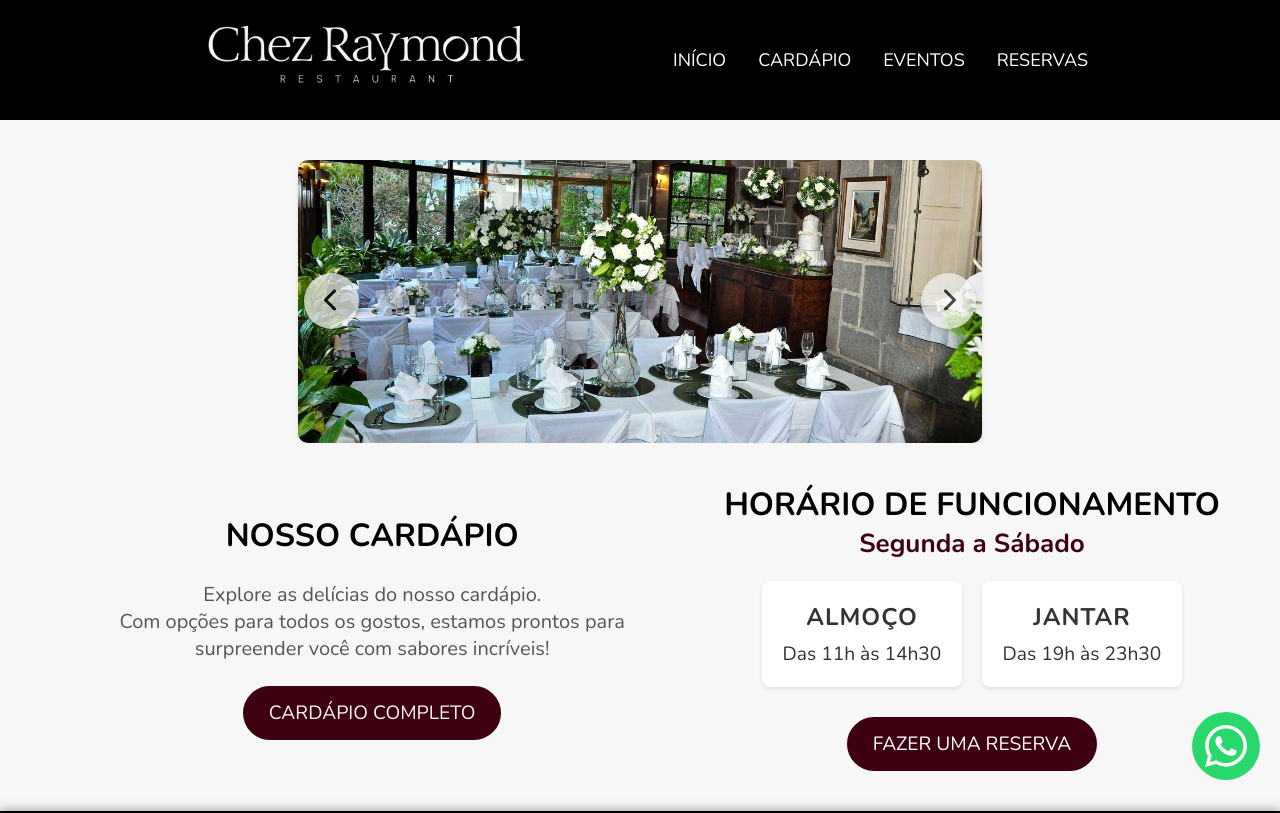
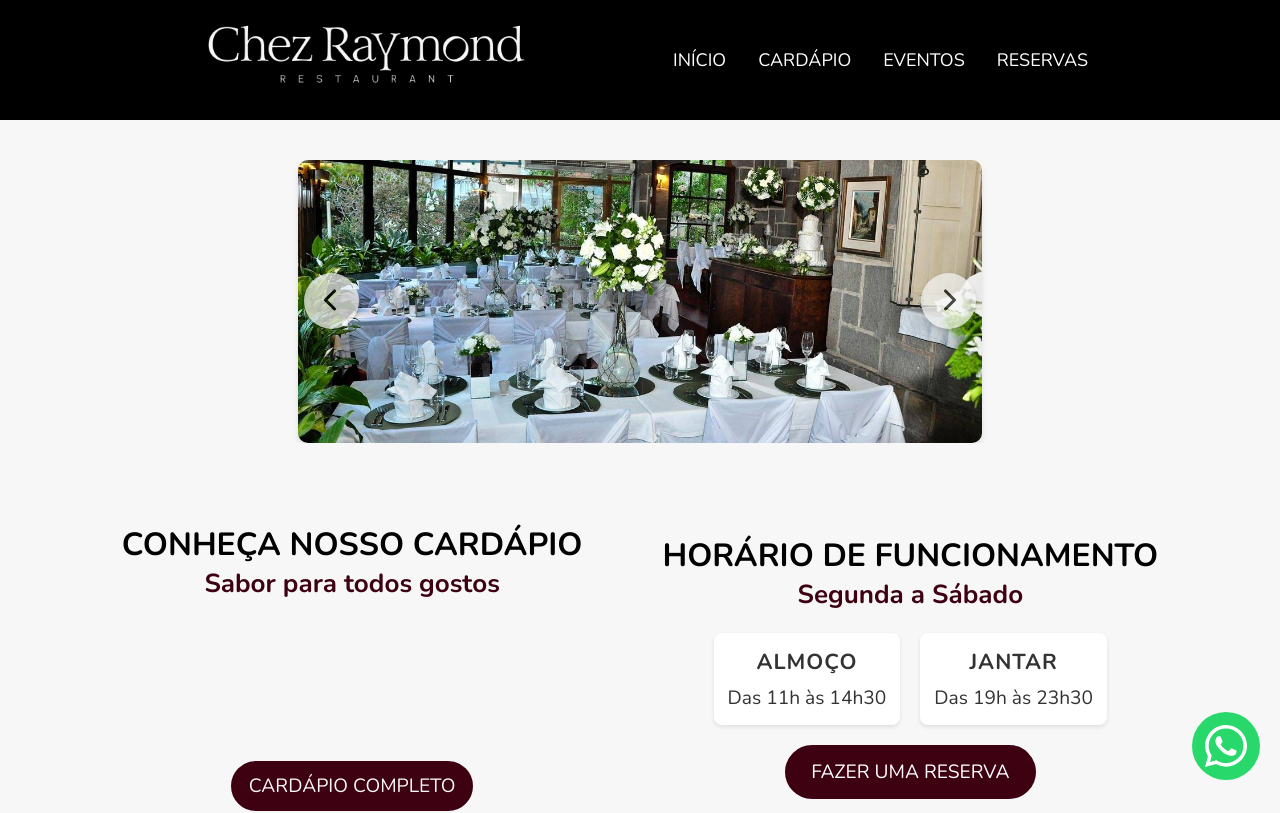
Before and after one commit to felipesmrosa/chez_raymond_restaurant, a React (Vite) app in the folder chez_raymond/: page / in a window 1280 px wide. Shown: the top 813 px of the page. Built offline with nearby package versions, Linux system fonts and the light colour scheme.

Commit message:
ajustes css, agora parece estar tudo certo pro cliente

```diff
--- a/chez_raymond/src/Components/Cardapio/Index.jsx
+++ b/chez_raymond/src/Components/Cardapio/Index.jsx
@@ -3,15 +3,13 @@ import menu from "@/menu.pdf"
 export function Cardapio() {
 
     return (
-        <section className="menu-section">
-            <div className="container">
-                <h1>Nosso Cardápio</h1>
-                <p className="menu-subtitle">
-                    Explore as delícias do nosso cardápio.
-                    <br />
-                    Com opções para todos os gostos, estamos prontos para surpreender você com sabores incríveis!
-                </p>
-                <a target="_blank" href={menu}>Cardápio Completo</a>
+        <section className="cardapio">
+            <div className="cardapio__container">
+                <h1>conheça Nosso Cardápio</h1>
+                <h4 className="cardapio__container--subtitulo">
+                    Sabor para todos gostos
+                </h4>
+                <a className="cardapio__container--button" target="_blank" href={menu}>Cardápio Completo</a>
             </div>
         </section>
     );
--- a/chez_raymond/src/assets/scss/global.scss
+++ b/chez_raymond/src/assets/scss/global.scss
@@ -364,6 +364,8 @@ footer {
     display: flex;
     align-items: center;
     justify-content: center;
+    gap: 5rem;
+    padding: 5rem;
 
     @media (max-width: 1024px) {
         flex-direction: column;
--- a/chez_raymond/src/assets/scss/import/cardapio.scss
+++ b/chez_raymond/src/assets/scss/import/cardapio.scss
@@ -1,68 +1,56 @@
 @use "../global.scss" as global;
 
-.menu-section {
-    padding: 4rem 2rem;
-    background-color: global.$light;
-    text-align: center;
+.cardapio {
 
-    .container {
-        max-width: 1200px;
-        margin: 0 auto;
+    @media (max-width: 1024px) {
+        width: 110%;
+    }
+
+    &__container {
         display: flex;
+        align-items: center;
+        justify-content: center;
         flex-direction: column;
-        align-items: center;
-        gap: 1.5rem;
+        text-align: center;
 
         h1 {
             font-size: 32px;
-            color: global.$dark;
             text-transform: uppercase;
         }
 
-        p {
-            font-size: 20px;
-        }
-    }
 
-    .menu-subtitle {
-        font-size: 1.125rem;
-        color: #555555;
-        max-width: 600px;
-    }
 
-    a {
-        padding: 0.75rem 1.5rem;
-        font-size: 1.2rem;
-        background: global.$accent;
-        border: 2px solid global.$accent;
-        color: global.$light;
-        border-radius: 28px;
-        text-decoration: none;
-        text-transform: uppercase;
-        cursor: pointer;
-        display: flex;
-        align-items: center;
-        gap: 0.5rem;
-        transition: background 0.3s;
+        &--subtitulo {
+            font-size: 26px;
+            color: global.$accent;
+            margin-bottom: 15vh;
 
-        &:hover {
-            color: global.$accent;
-            background-color: transparent;
-        }
-    }
+            @media (max-width: 1366px) {
+                margin-bottom: 20vh;
+                /* Ajuste para telas grandes */
+            }
 
-    @media (max-width: 768px) {
-        .menu-title {
-            font-size: 1.75rem;
+            @media (max-width: 1024px) {
+                margin-bottom: 10vh;
+                /* Ajuste para telas médias */
+            }
+
+            @media (max-width: 480px) {
+                margin-bottom: 2vh;
+                /* Ajuste para telas pequenas */
+            }
+
         }
 
-        .menu-subtitle {
-            font-size: 1rem;
-        }
-
-        .menu-button {
-            font-size: 0.875rem;
-            padding: 0.65rem 1.2rem;
+        &--button {
+            border: 2px solid global.$accent;
+            background: global.$accent;
+            padding: 10px 16px;
+            color: global.$light;
+            text-decoration: none;
+            text-transform: uppercase;
+            font-size: 1.2rem;
+            border-radius: 28px;
         }
     }
 }
--- a/chez_raymond/src/assets/scss/import/hours.scss
+++ b/chez_raymond/src/assets/scss/import/hours.scss
@@ -1,11 +1,11 @@
 @use "../global.scss" as global;
 
 .hours {
+    display: flex;
+    align-items: center;
+    justify-content: center;
+    flex-direction: column;
     text-align: center;
-    background-color: global.$light;
-    padding: 40px 20px;
-    border-radius: 10px;
-    // box-shadow: 0 4px 6px rgba(0, 0, 0, 0.1);
 
     h1 {
         color: global.$dark;
@@ -14,7 +14,6 @@
     }
 
     h4 {
-        margin-bottom: 20px;
         font-size: 26px;
         color: global.$accent;
     }
@@ -25,22 +24,20 @@
         justify-content: center;
         gap: 20px;
         max-width: 600px;
-        /* Limita a largura máxima */
-        margin: 0 auto;
-        /* Centraliza horizontalmente */
+        padding: 20.5px 0px;
     }
 
     .hours__item {
         background-color: global.$text-light;
         border-radius: 8px;
-        padding: 20px;
+        padding: 14px;
         box-shadow: 0 2px 4px rgba(0, 0, 0, 0.1);
         width: 100%;
         max-width: 200px;
         transition: 0.3s all ease-in-out;
 
         h3 {
-            font-size: 1.5rem;
+            font-size: 1.35rem;
             color: global.$text-dark;
             letter-spacing: 1px;
             margin-bottom: 8px;
@@ -63,7 +60,6 @@
         font-size: 1.2rem;
         border: 2px solid global.$accent;
         border-radius: 28px;
-        margin: 30px 0px 0px 0px;
         cursor: pointer;
 
         transition: 0.3s all ease-in-out;
```
